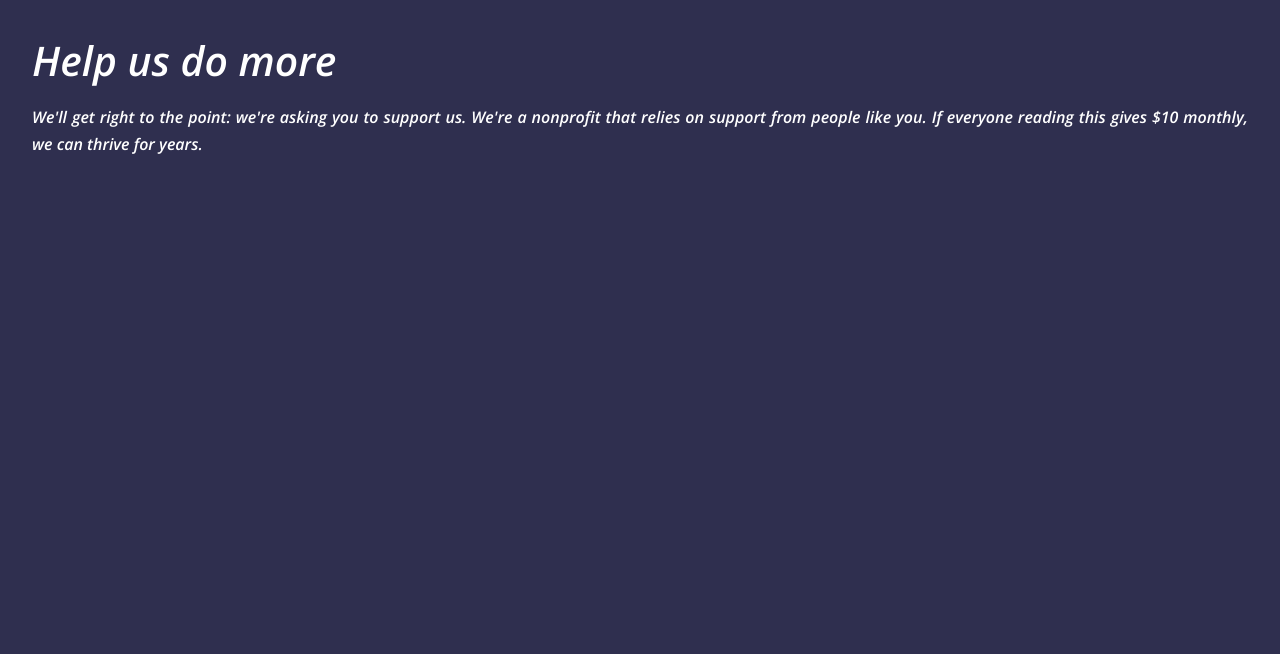
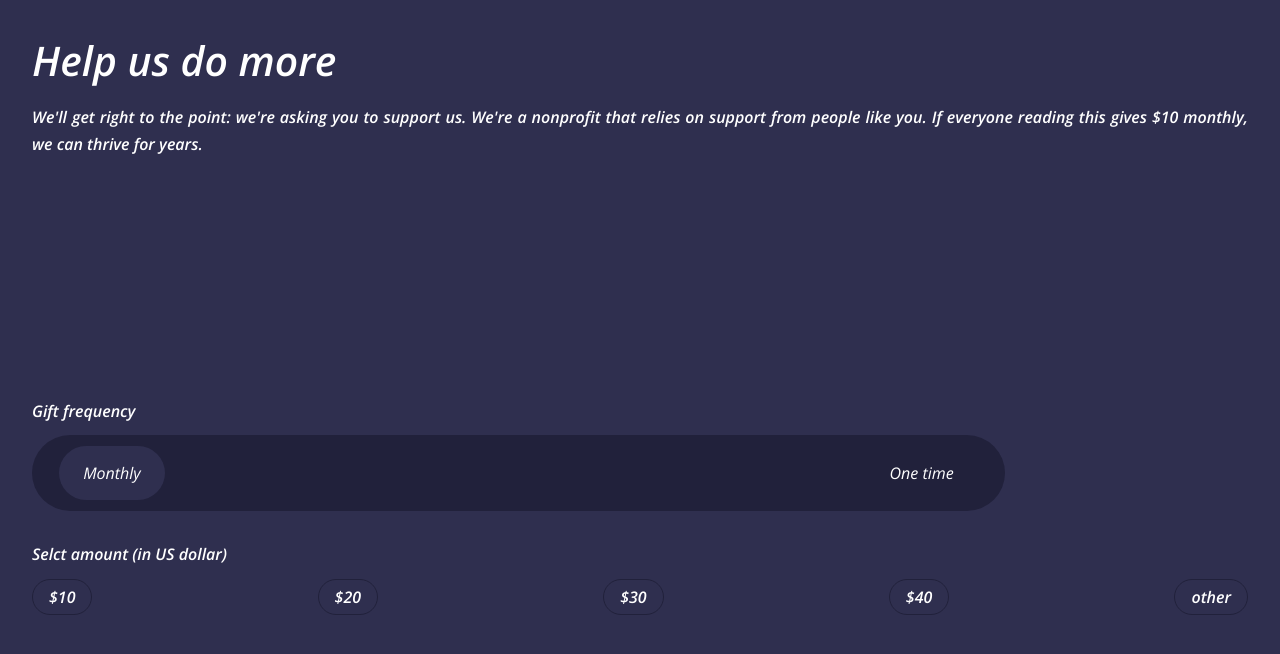
Before and after one commit to pooridev/React.js-Donation-Landing, a React (Create React App) app: page / in a window 1280 px wide. Shown: the top 654 px of the page. Built offline with nearby package versions, Linux system fonts and the light colour scheme.

Commit message:
Feat: Add SelectAmount component

```diff
--- /dev/null
+++ b/src/components/DonationForm/DonationForm.module.css
@@ -0,0 +1,3 @@
+.DonationForm {
+  flex: 1;
+}
--- a/src/components/DonationForm/GiftFrequency/GiftFrequency.jsx
+++ b/src/components/DonationForm/GiftFrequency/GiftFrequency.jsx
@@ -13,6 +13,7 @@ const GiftFrequency = () => {
             id='monthly'
             type='radio'
             name='Frequency'
+            checked
           />
           <label htmlFor='monthly'>Monthly</label>
         </div>
--- a/src/components/DonationForm/GiftFrequency/GiftFrequency.module.css
+++ b/src/components/DonationForm/GiftFrequency/GiftFrequency.module.css
@@ -9,10 +9,12 @@
   display: flex;
   justify-content: space-between;
   align-items: center;
+  flex-wrap: wrap;
+  max-width: 80%;
 }
 
 .RadioWrapper {
-  padding: 1.5rem 1rem;
+  padding: 1.5rem 1.5rem;
 }
 
 .Radio {
@@ -27,7 +29,7 @@
   cursor: pointer;
   color: var(--white);
   height: 90%;
-  padding: 1rem 3rem;
+  padding: 1rem 1.5rem;
   border-radius: 5rem;
   transition: all ease-in-out 0.1s;
 }
--- /dev/null
+++ b/src/components/DonationForm/SelectAmount/SelectAmount.jsx
@@ -0,0 +1,35 @@
+import classes from './SelectAmount.module.css';
+
+const SelectAmount = () => {
+  return (
+    <div className={classes.SelectAmount}>
+      <header className={classes.Title}>
+        <h4>Selct amount (in US dollar)</h4>
+      </header>
+      <div className={classes.Amounts}>
+        <div className={classes.RadioWrapper}>
+          <input className={classes.Radio} type='radio' name='amount' id='10' />
+          <label htmlFor='10'>$10</label>
+        </div>
+        <div className={classes.RadioWrapper}>
+          <input className={classes.Radio} type='radio' name='amount' id='20' />
+          <label htmlFor='20'>$20</label>
+        </div>
+        <div className={classes.RadioWrapper}>
+          <input className={classes.Radio} type='radio' name='amount' id='30' />
+          <label htmlFor='30'>$30</label>
+        </div>
+        <div className={classes.RadioWrapper}>
+          <input className={classes.Radio} type='radio' name='amount' id='40' />
+          <label htmlFor='40'>$40</label>
+        </div>
+        <div className={classes.RadioWrapper}>
+          <input className={classes.Radio} type='radio' name='amount' id='other' />
+          <label htmlFor='other'>other</label>
+        </div>
+      </div>
+    </div>
+  );
+};
+
+export default SelectAmount;
--- /dev/null
+++ b/src/components/DonationForm/SelectAmount/SelectAmount.module.css
@@ -0,0 +1,40 @@
+.SelectAmount {
+  margin-top: 2rem;
+}
+
+.Title {
+  color: var(--white);
+  padding-bottom: 0.8rem;
+}
+
+.Amounts {
+  display: flex;
+  justify-content: space-between;
+  flex-wrap: wrap;
+  margin-top: 0.5rem;
+}
+
+.Radio {
+  display: none;
+}
+
+.Radio:checked + label {
+  background-color: var(--white);
+  color: var(--dark-blue);
+}
+
+.Radio + label {
+  cursor: pointer;
+  color: var(--white);
+  height: 90%;
+  border-radius: 5rem;
+  padding: 0.4rem 1rem;
+  border: 1px solid var(--dark-blue);
+  transition: all ease-in-out 0.1s;
+  font-weight: bold;
+}
+
+.Radio + label:hover {
+  background-color: var(--white);
+  color: var(--dark-blue);
+}
--- /dev/null
+++ b/src/components/DonationForm/index.jsx
@@ -0,0 +1,14 @@
+import GiftFrequency from './GiftFrequency/GiftFrequency';
+import classes from './DonationForm.module.css';
+import SelectAmount from './SelectAmount/SelectAmount';
+
+const DonationForm = () => {
+  return (
+    <form className={classes.DonationForm}>
+      <GiftFrequency />
+      <SelectAmount />
+    </form>
+  );
+};
+
+export default DonationForm;
```
